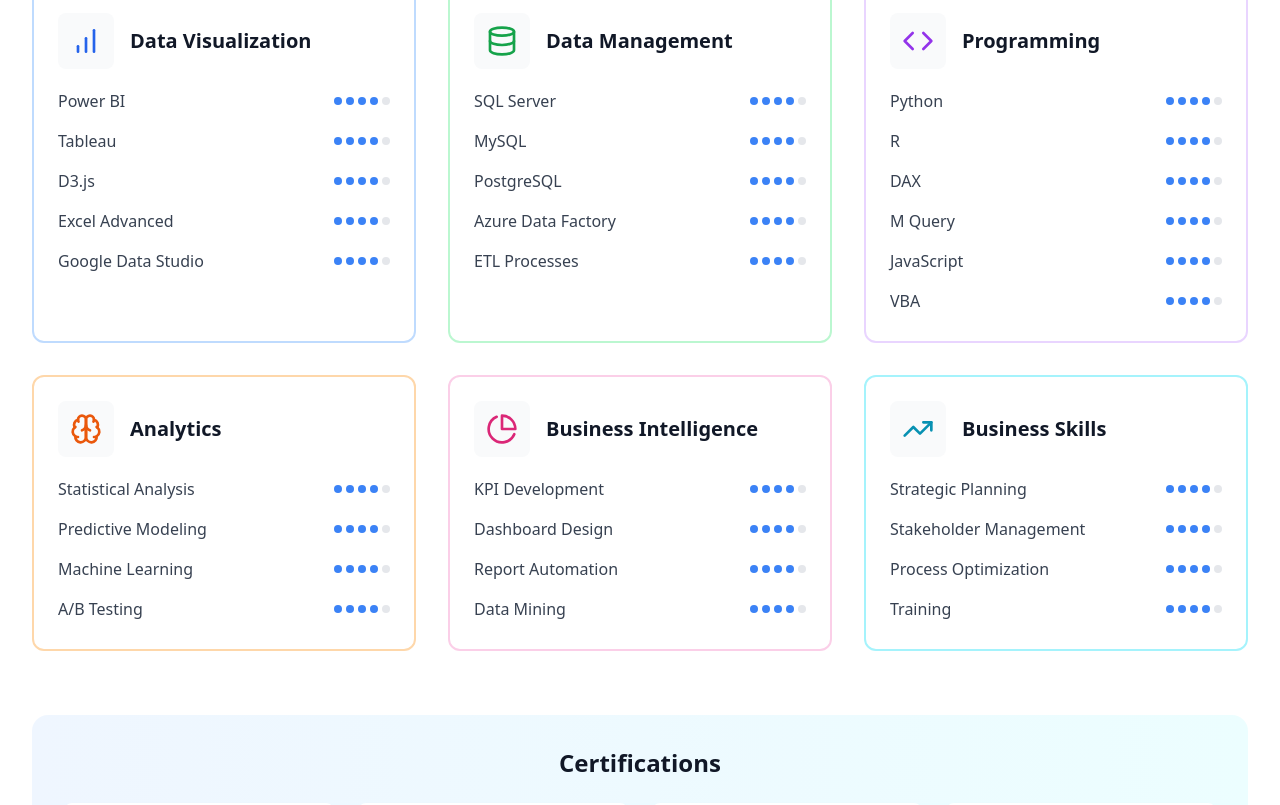
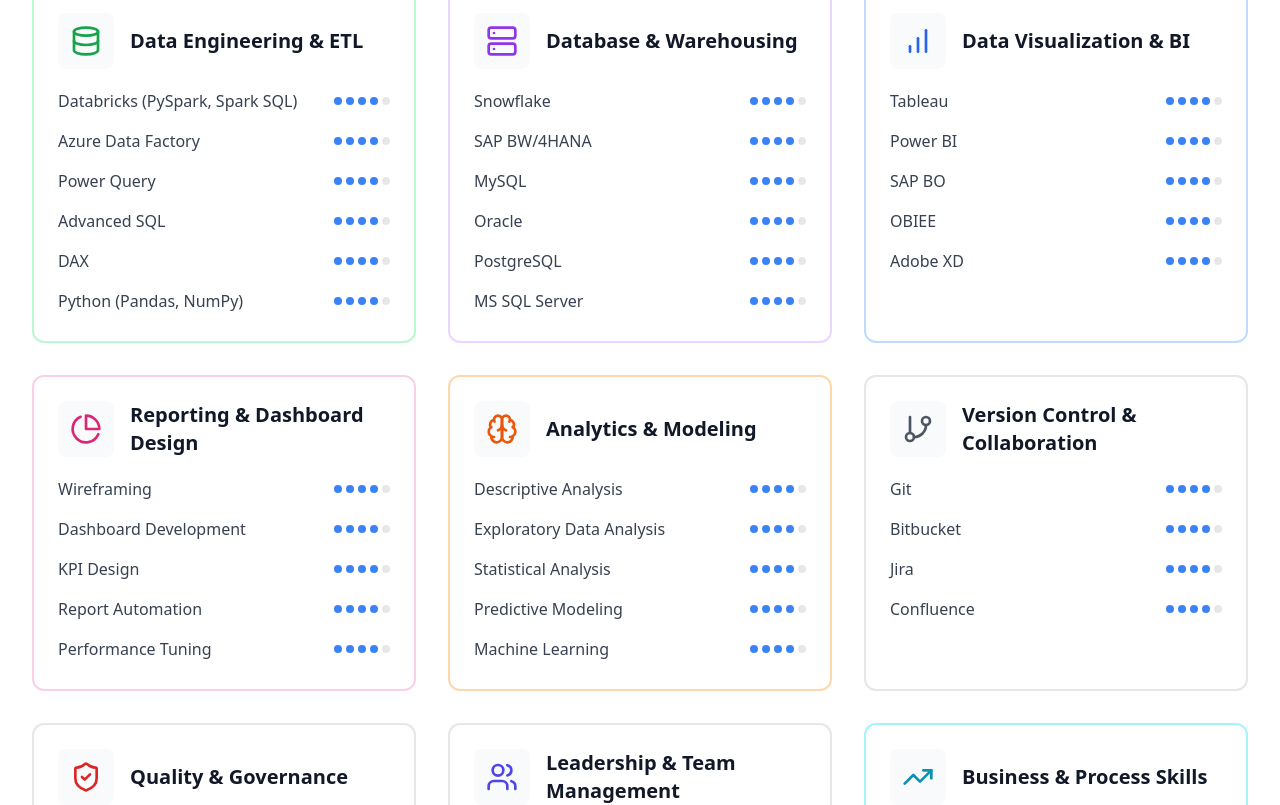
Before and after one commit to junaidfazam/Portfolio, a React (Vite) app: page / in a window 1280 px wide. Shown: the part 1883-2688 px from the top of the page. Built offline with nearby package versions, Linux system fonts and the light colour scheme.

Commit message:
Updated Skills file

```diff
--- a/src/components/Skills.tsx
+++ b/src/components/Skills.tsx
@@ -1,45 +1,64 @@
 import React from 'react';
-import { BarChart, Database, Code, Brain, PieChart, TrendingUp } from 'lucide-react';
+import { BarChart, Database, Code, Brain, PieChart, TrendingUp, Server, GitBranch, ShieldCheck, Users } from 'lucide-react';
 
 const Skills = () => {
   const skillCategories = [
   {
+    icon: <Database className="text-green-600" size={32} />,
+    title: "Data Engineering & ETL",
+    skills: ["Databricks (PySpark, Spark SQL)", "Azure Data Factory", "Power Query", "Advanced SQL", "DAX", "Python (Pandas, NumPy)"],
+    color: "green"
+  },
+  {
+    icon: <Server className="text-purple-600" size={32} />,
+    title: "Database & Warehousing",
+    skills: ["Snowflake", "SAP BW/4HANA", "MySQL", "Oracle", "PostgreSQL", "MS SQL Server"],
+    color: "purple"
+  },
+  {
     icon: <BarChart className="text-blue-600" size={32} />,
-      title: "Data Visualization",
-      skills: ["Power BI", "Tableau", "D3.js", "Excel Advanced", "Google Data Studio"],
+    title: "Data Visualization & BI",
+    skills: ["Tableau", "Power BI", "SAP BO", "OBIEE", "Adobe XD"],
     color: "blue"
   },
   {
-      icon: <Database className="text-green-600" size={32} />,
-      title: "Data Management",
-      skills: ["SQL Server", "MySQL", "PostgreSQL", "Azure Data Factory", "ETL Processes"],
-      color: "green"
-    },
-    {
-      icon: <Code className="text-purple-600" size={32} />,
-      title: "Programming",
-      skills: ["Python", "R", "DAX", "M Query", "JavaScript", "VBA"],
-      color: "purple"
+    icon: <PieChart className="text-pink-600" size={32} />,
+    title: "Reporting & Dashboard Design",
+    skills: ["Wireframing", "Dashboard Development", "KPI Design", "Report Automation", "Performance Tuning"],
+    color: "pink"
   },
   {
     icon: <Brain className="text-orange-600" size={32} />,
-      title: "Analytics",
-      skills: ["Statistical Analysis", "Predictive Modeling", "Machine Learning", "A/B Testing"],
+    title: "Analytics & Modeling",
+    skills: ["Descriptive Analysis", "Exploratory Data Analysis", "Statistical Analysis", "Predictive Modeling", "Machine Learning"],
     color: "orange"
   },
   {
-      icon: <PieChart className="text-pink-600" size={32} />,
-      title: "Business Intelligence",
-      skills: ["KPI Development", "Dashboard Design", "Report Automation", "Data Mining"],
-      color: "pink"
+    icon: <GitBranch className="text-gray-600" size={32} />,
+    title: "Version Control & Collaboration",
+    skills: ["Git", "Bitbucket", "Jira", "Confluence"],
+    color: "gray"
+  },
+  {
+    icon: <ShieldCheck className="text-red-600" size={32} />,
+    title: "Quality & Governance",
+    skills: ["Data Validation", "Data Quality Assurance", "Audit Readiness", "Process Adherence", "Issue Management (ServiceNow)"],
+    color: "red"
+  },
+  {
+    icon: <Users className="text-indigo-600" size={32} />,
+    title: "Leadership & Team Management",
+    skills: ["Team Leadership", "Mentoring", "Agile/Scrum Facilitation", "Cross-Functional Collaboration", "Project Delivery Oversight"],
+    color: "indigo"
   },
   {
     icon: <TrendingUp className="text-cyan-600" size={32} />,
-      title: "Business Skills",
-      skills: ["Strategic Planning", "Stakeholder Management", "Process Optimization", "Training"],
+    title: "Business & Process Skills",
+    skills: ["Strategic Planning", "Stakeholder Management", "Audit & Compliance", "Change Management", "Training & Development"],
     color: "cyan"
   }
-  ];
+]
+;
 
   const getColorClasses = (color: string) => {
     const colors: { [key: string]: string } = {
@@ -105,10 +124,10 @@ const Skills = () => {
           <h3 className="text-2xl font-bold text-gray-900 mb-6 text-center">Certifications</h3>
           <div className="grid grid-cols-1 md:grid-cols-2 lg:grid-cols-4 gap-6">
             {[
-              "Microsoft Power BI Certified",
+              "Databricks Fundamentals",
               "Tableau Desktop Specialist",
               "Google Analytics Certified",
-              "Azure Data Fundamentals"
+              "Machine Learning Software Foundations"
             ].map((cert, index) => (
               <div key={index} className="bg-white rounded-lg p-4 text-center shadow-md">
                 <div className="text-blue-600 font-semibold">{cert}</div>
```
Lines whose indentation alone changed are shown as unchanged.
